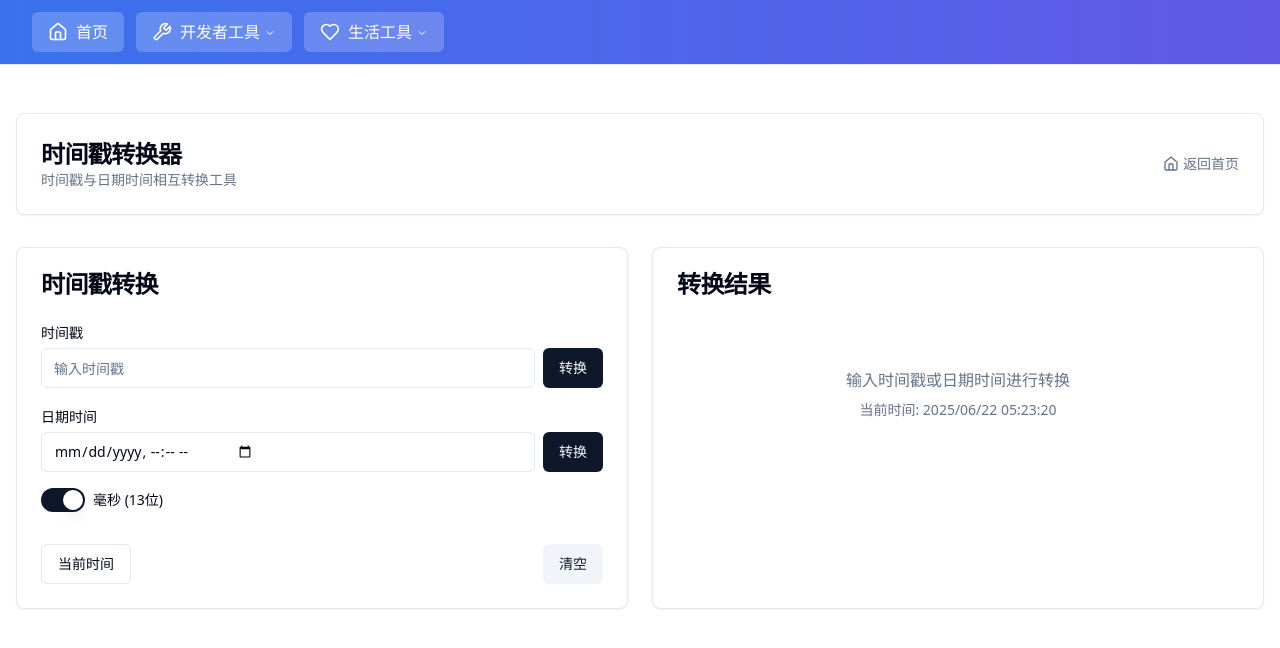
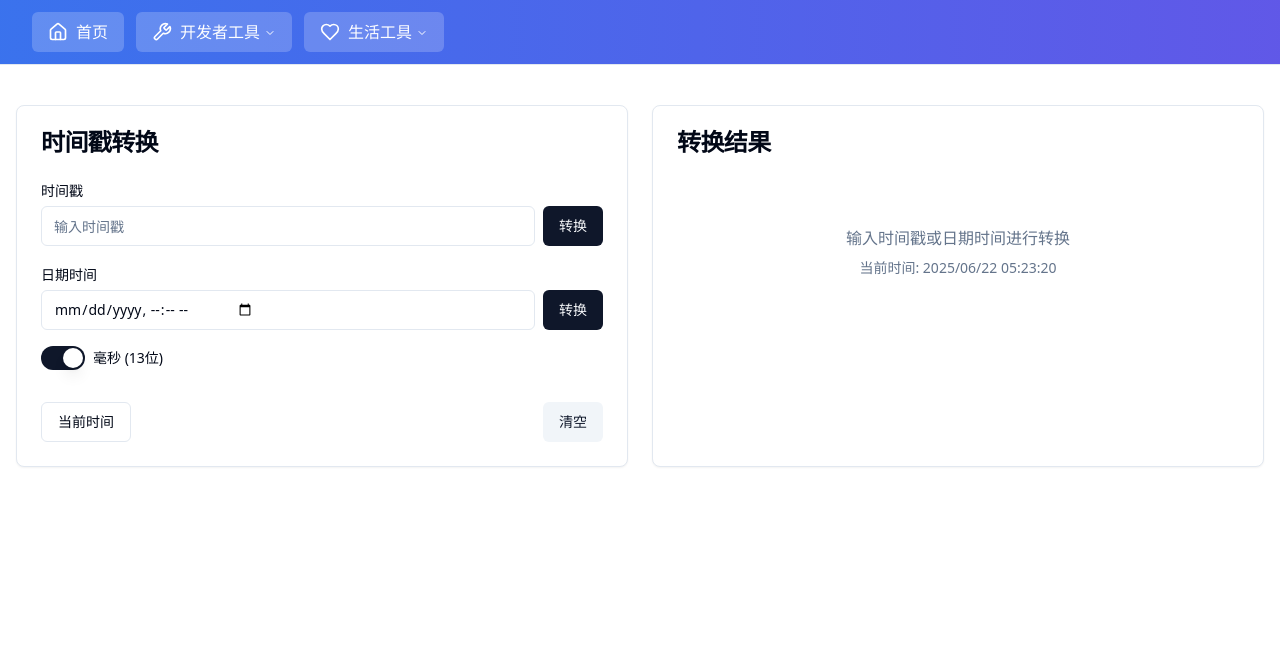
Before and after one commit to wxweven/tool, a React (Vite) app: page /#/timestamp in a window 1280 px wide. Shown: the top 648 px of the page. Built offline with nearby package versions, Linux system fonts and the light colour scheme.

Commit message:
删除工具页面顶部标题栏

```diff
--- a/src/pages/ToolPage.jsx
+++ b/src/pages/ToolPage.jsx
@@ -8,12 +8,8 @@ import RegexTester from "../tools/RegexTester";
 import LotteryTool from "../tools/LotteryTool";
 import MortgageCalculator from "../tools/MortgageCalculator";
 import CodeFormatter from "../tools/CodeFormatter";
-import { Card, CardHeader, CardTitle, CardDescription, CardContent } from "@/components/ui/card";
-import { Link } from "react-router-dom";
-import { HomeIcon } from "lucide-react";
 
 const ToolPage = ({ toolId }) => {
-
   const renderTool = () => {
     switch (toolId) {
       case "timestamp":
@@ -46,55 +42,8 @@ const ToolPage = ({ toolId }) => {
     }
   };
 
-  const getToolTitle = () => {
-    const titles = {
-      timestamp: "时间戳转换器",
-      json: "JSON格式化工具",
-      url: "URL编解码工具",
-      plaintext: "纯文本提取工具",
-      "java-json": "Java类转JSON工具",
-      shell: "Shell命令速查",
-      regex: "正则表达式测试器",
-      lottery: "抽奖工具",
-      mortgage: "房贷计算器",
-      "code-formatter": "代码格式化工具"
-    };
-    return titles[toolId] || "开发工具箱";
-  };
-
-  const getToolDescription = () => {
-    const descriptions = {
-      timestamp: "时间戳与日期时间相互转换工具",
-      json: "格式化、验证并美化JSON数据",
-      url: "URL编码与解码工具",
-      plaintext: "从富文本中提取纯文本内容",
-      "java-json": "将Java类转换为JSON格式并生成Mock数据",
-      shell: "常用Shell命令速查与示例",
-      regex: "在线测试正则表达式",
-      lottery: "多轮抽奖工具，支持自定义参与者和奖品",
-      mortgage: "房贷计算器，支持等额本息和等额本金两种还款方式",
-      "code-formatter": "支持多种编程语言的代码格式化工具"
-    };
-    return descriptions[toolId] || "多功能开发工具箱";
-  };
-
   return (
-    <div className="container mx-auto px-4 py-8">
-      <Card className="mb-8">
-        <CardHeader>
-          <div className="flex justify-between items-center">
-            <div>
-              <CardTitle className="text-2xl">{getToolTitle()}</CardTitle>
-              <CardDescription>{getToolDescription()}</CardDescription>
-            </div>
-            <Link to="/" className="flex items-center text-sm text-muted-foreground hover:text-primary">
-              <HomeIcon className="mr-1 h-4 w-4" />
-              返回首页
-            </Link>
-          </div>
-        </CardHeader>
-      </Card>
-
+    <div className="container mx-auto px-4 py-6">
       {renderTool()}
     </div>
   );
```
Also changed, not shown: .knowledge/prd/prd.md.
